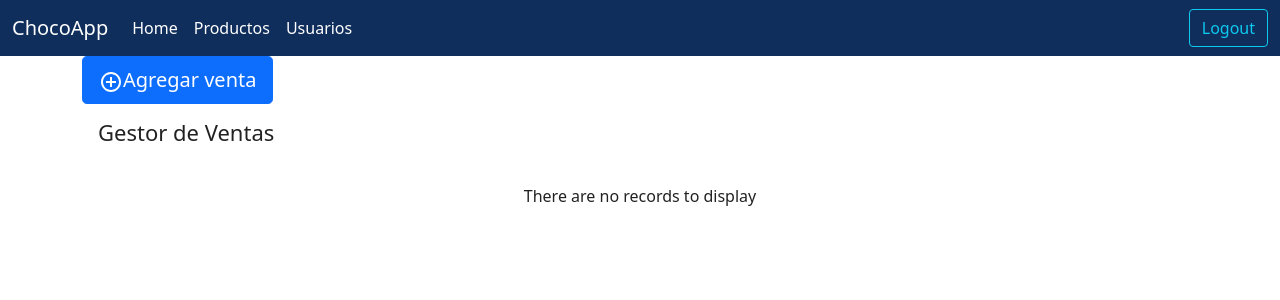
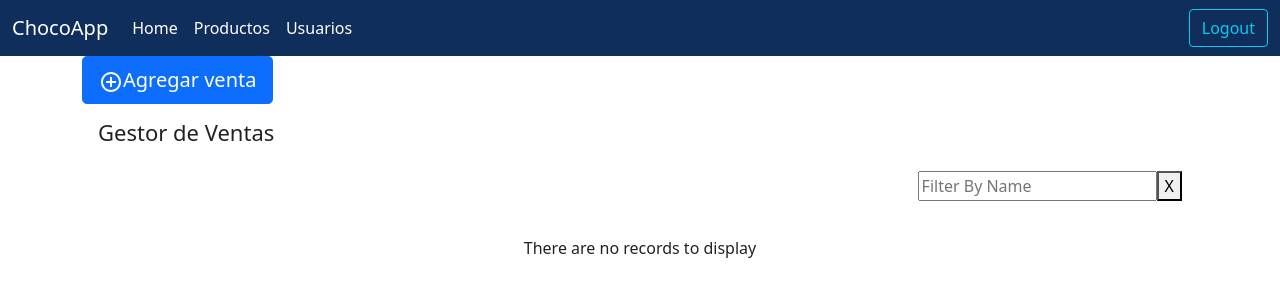
Before and after one commit to xiomarag55/Proyecto-Ciclo3, a React (Create React App) app: page /AdministradorDeVentas in a window 1280 px wide. Shown: the top 300 px of the page. Built offline with nearby package versions, Linux system fonts and the light colour scheme.

Commit message:
Adiccion del filtro en la tabla.

```diff
--- a/src/AdministradorDeVentas/pages/GestionDeVentas.js
+++ b/src/AdministradorDeVentas/pages/GestionDeVentas.js
@@ -1,4 +1,4 @@
-import { useState } from "react"
+import { useState, useMemo } from "react"
 import useFormulario from "./hooks/useFormulario";
 
 import './assets/css/ventas.css';
@@ -9,10 +9,13 @@ import DataTable from "react-data-table-component";
 import { columnasVentas } from "./data/data";
 
 import { Button, Navbar, Nav, Container, Form, FormGroup, Modal, Row, Col } from 'react-bootstrap';
+import { TextField } from "@material-ui/core";
 
 const GestionDeVentas = () => {
     const [ventas, setVentas] = useState([])
     const [isOpen, setIsOpen] = useState(false);
+
+    const [filterText, setFilterText] = useState('');
 
     const [formulario, handleChange, reset] = useFormulario({
         id: '',
@@ -43,6 +46,40 @@ const GestionDeVentas = () => {
     const handleModal = () => {
         setIsOpen(false)
     }
+
+    const FilterComponent = ({ filterText, onFilter, onClear }) => (
+        <>
+            <input
+                id="search"
+                type="text"
+                placeholder="Filter By Name"
+                aria-label="Search Input"
+                value={filterText}
+                onChange={onFilter}
+            />
+            <button type="button" onClick={onClear}>
+                X
+            </button>
+        </>
+    );
+
+    const subHeaderComponentMemo = useMemo(() => {
+		const handleClear = () => {
+			if (filterText) {
+				//setResetPaginationToggle(!resetPaginationToggle);
+				setFilterText('');
+			}
+		};
+
+		return (
+			<FilterComponent onFilter={e => setFilterText(e.target.value)} onClear={handleClear} filterText={filterText} />
+		);
+	}, [filterText]);
+
+    const filteredItems = ventas.filter(
+		item => item.comprador && item.comprador.toLowerCase().includes(filterText.toLowerCase()),
+	);
+
     return (
         <>
             <Navbar className="Navbar">
@@ -127,8 +164,10 @@ const GestionDeVentas = () => {
 
                         <DataTable
                             columns={columnasVentas}
-                            data={ventas}
+                            data={filteredItems}
                             title="Gestor de Ventas"
+                            subHeader
+                            subHeaderComponent={subHeaderComponentMemo}
                         />
                     </Col>
                 </Row>
```
